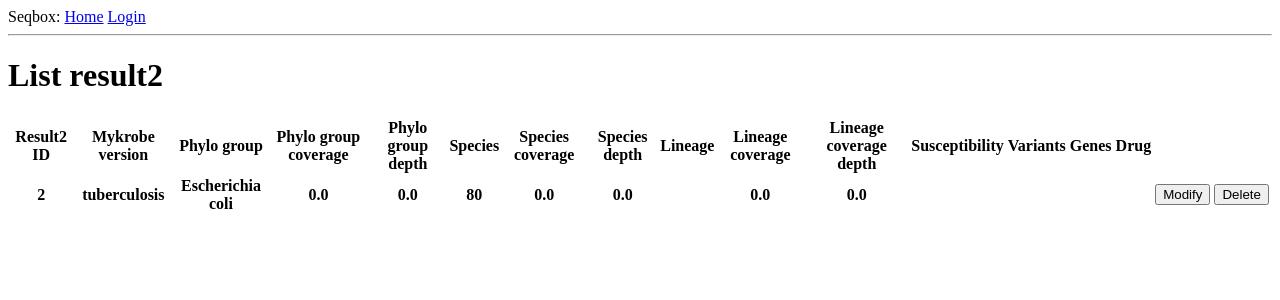
After one commit to meta00/seqbox, a Flask app: page /list_result2 in a window 1280 px wide. The commit adds this page. Shown: the top 300 px of the page. Run offline with Flask 2, Linux system fonts and the light colour scheme; data comes from the database, SQL or seed files in the repository; lists and menus that the app fills with data are empty; some libraries are stand-ins or nearby versions.

Commit message:
add to src

```diff
--- a/src/app/routes.py
+++ b/src/app/routes.py
@@ -101,8 +101,22 @@ def sample():
 
     form = SampleForm()
     if form.validate_on_submit():
-        sample = Sample(id_sample=form.id_sample.data, num_seq=form.num_seq.data, date_time=form.date_time.data, organism=form.organism.data, location=form.location.data, batch=form.batch.data, path_r1=form.path_r1.data, path_r2=form.path_r2,result1=form.result1.data,result2=form.result2.data)
 
+        result1=form.result1.data
+        result2=form.result2.data
+        batch=form.batch.data
+        location=form.location.data
+        result1= None if result1 =='' else result1
+        result2= None if result2 =='' else result2
+        batch= None if batch =='' else batch
+        location= None if location =='' else location
+
+        sample = Sample(id_sample=form.id_sample.data, num_seq=form.num_seq.data,
+         date_time=form.date_time.data, organism=form.organism.data,
+         location=location, batch=batch,
+         path_r1=form.path_r1.data, path_r2=form.path_r2.data,
+         result1=result1,result2=result2)
+        print(sample)
         #save the model to the database
         db.session.add(sample)
         db.session.commit()
@@ -120,11 +134,12 @@ def list_sample():
     if request.method == 'GET':
         samples=db.session.query(Sample).all()
         db.session.commit()
+        # return render_template('query.html', samples=samples, title='list sample')
+        # for sample in samples:
+        #     print(sample)
+        #     print (sample.id_sample,sample.num_seq,sample.date_time,sample.batch,sample.organism,sample.location,sample.path_r1,sample.path_r2,sample.result1,sample.result2)
+        #     flash('Sample selected successfully!')
         return render_template('query.html', samples=samples, title='list sample')
-    # for sample in samples:
-    #     print(sample)
-    #     print (sample.id_sample,sample.num_seq,sample.date_time,sample.batch,sample.organism,sample.location,sample.path_r1,sample.path_r2,sample.result1,sample.result2)
-    #     flash('Sample selected successfully!')
     if request.method == 'POST':
         try:
             id = request.form['modify']
@@ -141,6 +156,9 @@ def edit(id):
         kwargs = {'id_sample':id}
         sample=Sample.query.filter_by(**kwargs).first()
         db.session.commit()
+        return render_template('sample_edit.html',
+                           sample=sample)
+
 
     if request.method == 'POST':
         id_sample = request.form.get('id_sample')
@@ -153,12 +171,14 @@ def edit(id):
         path_r2= request.form.get('path_r2')
         result1 = request.form.get('result1')
         result2 = request.form.get('result2')
-        sample=Sample.query.filter_by(id_sample=id_sample).update({"num_seq": num_seq,"date_time":date_time,"batch": batch,"organism": organism,"location": location,"path_r1":path_r1,"path_r2": path_r2,"result1": result1,"result2": result2})
+        Sample.query.filter_by(id_sample=id_sample).update({"num_seq": num_seq,
+            "date_time":date_time, "batch": batch,"organism": organism,
+            "location": location,"path_r1":path_r1,"path_r2": path_r2,"result1":result1,"result2":result2})
+
+
         db.session.commit()
         flash('Sample modifited successfully!')
         return render_template('index.html')
-    return render_template('sample_edit.html',
-                           sample=sample)
 
 @app.route('/sample_delete/<id>', methods=['GET', 'POST'])
 def sample_delete(id):
@@ -211,6 +231,8 @@ def batch_edit(id):
         kwargs = {'id_batch':id}
         batch=Batch.query.filter_by(**kwargs).first()
         db.session.commit()
+        return render_template('batch_edit.html',
+                           batch=batch)
 
     if request.method == 'POST':
         id_batch= request.form.get('id_batch')
@@ -218,12 +240,12 @@ def batch_edit(id):
         date_batch = request.form.get('date_batch')
         instrument = request.form.get('instrument')
         primer = request.form.get('primer')
-        batch=Batch.query.filter_by(id_batch=id_batch).update({"name_batch": name_batch,"date_batch": date_batch,"instrument": instrument,"primer": primer})
+        batch=Batch.query.filter_by(id_batch=id_batch).update({"name_batch": name_batch,"date_batch": date_batch,
+            "instrument": instrument,"primer": primer})
         db.session.commit()
         flash('Batch modifited successfully!')
         return render_template('index.html')
-    return render_template('batch_edit.html',
-                           batch=batch)
+
 @app.route('/batch_delete/<id>', methods=['GET', 'POST'])
 def batch_delete(id):
 
@@ -271,6 +293,8 @@ def location_edit(id):
         kwargs = {'id_location':id}
         location=Location.query.filter_by(**kwargs).first()
         db.session.commit()
+        return render_template('location_edit.html',
+                           location=location)
 
     if request.method == 'POST':
         id_location = request.form.get('id_location')
@@ -278,12 +302,13 @@ def location_edit(id):
         country = request.form.get('country')
         province = request.form.get('province')
         city = request.form.get('city')
-        location=Location.query.filter_by(id_location=id_location).update({"continent":continent, "country":country, "province":province, "city":city})
+        location=Location.query.filter_by(id_location=id_location).update({"continent":continent,
+            "country":country, "province":province,
+            "city":city})
         db.session.commit()
         flash('Location modifited successfully!')
         return render_template('index.html')
-    return render_template('location_edit.html',
-                           location=location)
+
 
 @app.route('/location_delete/<id>', methods=['GET', 'POST'])
 def location_delete(id):
@@ -332,6 +357,8 @@ def result1_edit(id):
         kwargs = {'id_result1':id}
         result1=Result1.query.filter_by(**kwargs).first()
         db.session.commit()
+        return render_template('result1_edit.html',
+                           result1=result1)
 
     if request.method == 'POST':
         id_result1 = request.form.get('id_result1')
@@ -344,12 +371,14 @@ def result1_edit(id):
         mean_depth = request.form.get('mean_depth')
         coverage = request.form.get('coverage')
 
-        result1=Result1.query.filter_by(id_result1=id_result1).update({"qc": qc,"ql": ql,"description": description,"snapper_variants": snapper_variants,"snapper_ignored": snapper_ignored,"num_heterozygous": num_heterozygous,"mean_depth": mean_depth,"coverage": coverage})
+        result1=Result1.query.filter_by(id_result1=id_result1).update({"qc": qc,"ql": ql,"description": description,
+            "snapper_variants": snapper_variants,
+            "snapper_ignored": snapper_ignored,"num_heterozygous": num_heterozygous,
+            "mean_depth": mean_depth,"coverage": coverage})
         db.session.commit()
         flash('Result1 modifited successfully!')
         return render_template('index.html')
-    return render_template('result1_edit.html',
-                           result1=result1)
+
 
 @app.route('/result1_delete/<id>', methods=['GET', 'POST'])
 def result1_delete(id):
@@ -373,65 +402,72 @@ def result2():
         return redirect(url_for('index'))
     return render_template('result2.html', title='validate', form=form)
 
-# @app.route('/list_result2', methods = ['GET', 'POST'])
-# def list_result2():
-#     """
-#     List all result2
-#     """
-#     if request.method == 'GET':
-#         result2s=db.session.query(Result2).all()
-#         db.session.commit()
-#         return render_template('result2Query.html', result2s=result2s, title='list result2')
+@app.route('/list_result2', methods = ['GET', 'POST'])
+def list_result2():
+    """
+    List all result2
+    """
+    if request.method == 'GET':
+        result2s=db.session.query(Result2).all()
+        db.session.commit()
+        return render_template('result2Query.html', result2s=result2s, title='list result2')
 
-#     if request.method == 'POST':
-#         try:
-#             id = request.form['modify']
-#             return redirect(url_for('result2_edit', id = id))
-#         except:
-#             id = request.form['delete']
-#             return redirect(url_for('result2_delete',id = id))
+    if request.method == 'POST':
+        try:
+            id = request.form['modify']
+            return redirect(url_for('result2_edit', id = id))
+        except:
+            id = request.form['delete']
+            return redirect(url_for('result2_delete',id = id))
 
 
-# @app.route('/result2_edit/<id>', methods = ['GET', 'POST'])
-# def result2_edit(id):
+@app.route('/result2_edit/<id>', methods = ['GET', 'POST'])
+def result2_edit(id):
 
-#     if request.method == 'GET':
-#         kwargs = {'id_result2':id}
-#         result2=Result2.query.filter_by(**kwargs).first()
-#         db.session.commit()
+    if request.method == 'GET':
+        kwargs = {'id_result2':id}
+        result2=Result2.query.filter_by(**kwargs).first()
+        db.session.commit()
+        return render_template('result2_edit.html',
+                           result2=result2)
 
-#     if request.method == 'POST':
-#         id_result2 = request.form.get('id_result2')
-#         mykrobe_version= request.form.get('mykrobe_version')
-#         phylo_grp = request.form.get('phylo_grp')
-#         phylo_grp_covg= request.form.get('phylo_grp_covg')
-#         phylo_grp_depth = request.form.get('phylo_grp_depth')
-#         species= request.form.get('species')
-#         species_covg = request.form.get('species_covg')
-#         species_depth = request.form.get('species_depth')
-#         lineage = request.form.get('lineage')
-#         lineage_covg = request.form.get('lineage_covg')
-#         lineage_depth = request.form.get('lineage_depth')
-#         susceptibility = request.form.get('susceptibility')
-#         variants = request.form.get('variants')
-#         genes = request.form.get('genes')
-#         drug = request.form.get('drug')
+    if request.method == 'POST':
+        id_result2 = request.form.get('id_result2')
+        mykrobe_version= request.form.get('mykrobe_version')
+        phylo_grp = request.form.get('phylo_grp')
+        phylo_grp_covg= request.form.get('phylo_grp_covg')
+        phylo_grp_depth = request.form.get('phylo_grp_depth')
+        species= request.form.get('species')
+        species_covg = request.form.get('species_covg')
+        species_depth = request.form.get('species_depth')
+        lineage = request.form.get('lineage')
+        lineage_covg = request.form.get('lineage_covg')
+        lineage_depth = request.form.get('lineage_depth')
+        susceptibility = request.form.get('susceptibility')
+        variants = request.form.get('variants')
+        genes = request.form.get('genes')
+        drug = request.form.get('drug')
 
 
-#         result2=Result2.query.filter_by(id_result2=id_result2).update({})
-#         db.session.commit()
-#         flash('Result2 modifited successfully!')
-#         return render_template('index.html')
-#     return render_template('result2_edit.html',
-#                            result2=result2)
+        result2=Result2.query.filter_by(id_result2=id_result2).update({"mykrobe_version":mykrobe_version,"phylo_grp":phylo_grp,
+            "phylo_grp_covg":phylo_grp_covg,"phylo_grp_depth":phylo_grp_depth,
+            "species":species,"species_covg":species_covg,
+            "species_depth":species_depth,"lineage":lineage,
+            "lineage_covg":lineage_covg,"lineage_depth":lineage_depth,
+            "susceptibility":susceptibility,"variants":variants,
+            "genes":genes,"drug":drug})
+        db.session.commit()
+        flash('Result2 modifited successfully!')
+        return render_template('index.html')
 
-# @app.route('/result2_delete/<id>', methods=['GET', 'POST'])
-# def result2_delete(id):
 
-#     Result2.query.filter_by(id_result2=id).delete()
-#     db.session.commit()
-#     flash('Result2 is deleted')
-#     return render_template('result2_delete.html')
+@app.route('/result2_delete/<id>', methods=['GET', 'POST'])
+def result2_delete(id):
+
+    Result2.query.filter_by(id_result2=id).delete()
+    db.session.commit()
+    flash('Result2 is deleted')
+    return render_template('result2_delete.html')
 
 @app.route('/study', methods=['GET', 'POST'])
 def study():
@@ -446,52 +482,54 @@ def study():
         flash('Congratulations, you are now a registered study!')
         return redirect(url_for('index'))
     return render_template('study.html', title='validate', form=form)
-# @app.route('/list_study', methods = ['GET', 'POST'])
-# def list_study():
-#     """
-#     List all study
-#     """
-#     if request.method == 'GET':
-#         studies=db.session.query(study).all()
-#         db.session.commit()
-#         return render_template('studyQuery.html', studies=studies, title='list study')
+@app.route('/list_study', methods = ['GET', 'POST'])
+def list_study():
+    """
+    List all study
+    """
+    if request.method == 'GET':
+        studys=db.session.query(Study).all()
+        db.session.commit()
+        return render_template('studyQuery.html', studys=studys, title='list study')
 
-#     if request.method == 'POST':
-#         try:
-#             id = request.form['modify']
-#             return redirect(url_for('study_edit', id = id))
-#         except:
-#             id = request.form['delete']
-#             return redirect(url_for('study_delete',id = id))
+    if request.method == 'POST':
+        try:
+            id = request.form['modify']
+            return redirect(url_for('study_edit', id = id))
+        except:
+            id = request.form['delete']
+            return redirect(url_for('study_delete',id = id))
 
 
-# @app.route('/study_edit/<id>', methods = ['GET', 'POST'])
-# def study_edit(id):
+@app.route('/study_edit/<id>', methods = ['GET', 'POST'])
+def study_edit(id):
 
-#     if request.method == 'GET':
-#         kwargs = {'id_study':id}
-#         study=Study.query.filter_by(**kwargs).first()
-#         db.session.commit()
+    if request.method == 'GET':
+        kwargs = {'id_study':id}
+        study=Study.query.filter_by(**kwargs).first()
+        db.session.commit()
+        return render_template('study_edit.html',
+                           study=study)
 
-#     if request.method == 'POST':
-#         id_study = request.form.get('id_study')
-#         date_study= request.form.get('date_study')
-#         result_study = request.form.get('result_study')
-#
-#         study=Study.query.filter_by(id_study=id_study).update({})
-#         db.session.commit()
-#         flash('Study modifited successfully!')
-#         return render_template('index.html')
-#     return render_template('study_edit.html',
-#                            study=study)
+    if request.method == 'POST':
+        id_study = request.form.get('id_study')
+        date_study= request.form.get('date_study')
+        result_study = request.form.get('result_study')
 
-# @app.route('/study_delete/<id>', methods=['GET', 'POST'])
-# def study_delete(id):
+        study=Study.query.filter_by(id_study=id_study).update({"id_study":id_study,"date_study":date_study,"result_study":result_study})
+        db.session.commit()
+        flash('Study modifited successfully!')
+        return render_template('index.html')
 
-#     Study.query.filter_by(id_study=id).delete()
-#     db.session.commit()
-#     flash('Study is deleted')
-#     return render_template('study_delete.html')
+
+@app.route('/study_delete/<id>', methods=['GET', 'POST'])
+def study_delete(id):
+
+    Study.query.filter_by(id_study=id).delete()
+    db.session.commit()
+    flash('Study is deleted')
+    return render_template('study_delete.html')
+
 @app.route('/sample_study', methods=['GET', 'POST'])
 def sample_study():
     form = Sample_studyForm()
--- a/src/app/templates/batch_edit.html
+++ b/src/app/templates/batch_edit.html
@@ -8,7 +8,8 @@
     <table>
         <tr>
             <th>Batch ID:</th>
-            <th><input type="text" value="{{batch.id_batch}}" name="id_batch" disabled></th>
+            <th>{{batch.id_batch}}</th>
+                <input type="hidden" value="{{batch.id_batch}}" name="id_batch"></th>
         </tr>
         <tr>
                 <th>Name batch:</th>
--- a/src/app/templates/index.html
+++ b/src/app/templates/index.html
@@ -28,7 +28,8 @@
                         <option value="/list_sample">List_sample<option>
                         <option value="/list_location">List_location<option>
                         <option value="/list_result1">List_result1<option>
-                        <option value="/list_result2">List_result1<option>
+                        <option value="/list_result2">List_result2<option>
+                        <option value="/list_study">List_study<option>
 
 
                     </select>
--- a/src/app/templates/location_edit.html
+++ b/src/app/templates/location_edit.html
@@ -8,7 +8,8 @@
     <table>
         <tr>
             <th>Location  ID:</th>
-            <th><input type="text" value="{{location.id_location}}" name="id_location" disabled></th>
+            <th>{{location.id_location}}</th>
+                <input type="hidden" value="{{location.id_location}}" name="id_location"></th>
         </tr>
         <tr>
                 <th>Continent:</th>
--- a/src/app/templates/query.html
+++ b/src/app/templates/query.html
@@ -20,7 +20,7 @@
                 <th>Result1</th>
                 <th>Result2</th>
             </tr>
-        {% for sample in samples %}
+        {% for sample in samples  %}
                 <tr>
                 <form method="GET" action="./list_sample" style="display: inline">
                     <th>{{sample.id_sample}}</th>
--- a/src/app/templates/result1_edit.html
+++ b/src/app/templates/result1_edit.html
@@ -8,7 +8,8 @@
     <table>
         <tr>
             <th>Result1 ID:</th>
-            <th><input type="text" value="{{result1.id_result1}}" name="id_result1" disabled></th>
+            <th>{{result1.id_result1}}</th>
+                <input type="hidden" value="{{result1.id_result1}}" name="id_result1"></th>
         </tr>
         <tr>
                 <th>QC:</th>
--- /dev/null
+++ b/src/app/templates/result2Query.html
@@ -0,0 +1,60 @@
+<!DOCTYPE html>
+<html lang = "en">
+{% extends "base.html" %}
+{% import 'bootstrap/wtf.html' as wtf %}
+{% block content %}
+
+
+    <h1>{{ ('List result2') }}</h1>
+
+        <table>
+            <tr>
+                <th>Result2 ID</th>
+                <th>Mykrobe version</th>
+                <th>Phylo group</th>
+                <th>Phylo group coverage</th>
+                <th>Phylo group depth</th>
+                <th>Species</th>
+                <th>Species coverage</th>
+                <th>Species depth</th>
+                <th>Lineage</th>
+                <th>Lineage coverage</th>
+                <th>Lineage coverage depth</th>
+                <th>Susceptibility</th>
+                <th>Variants</th>
+                <th>Genes</th>
+                <th>Drug</th>
+            </tr>
+        {% for result2 in result2s  %}
+                <tr>
+                <form method="GET" action="./list_result2" style="display: inline">
+                    <th>{{result2.id_result2}}</th>
+                    <th>{{result2.mykrobe_version}}</th>
+                    <th>{{result2.phylo_grp}}</th>
+                    <th>{{result2.phylo_grp_covg}}</th>
+                    <th>{{result2.phylo_grp_depth}}</th>
+                    <th>{{result2.species}}</th>
+                    <th>{{result2.species_covg}}</th>
+                    <th>{{result2.species_depth}}</th>
+                    <th>{{result2.lineage}}</th>
+                    <th>{{result2.lineage_covg}}</th>
+                    <th>{{result2.lineage_depth}}</th>
+                    <th>{{result2.susceptibility}}</th>
+                    <th>{{result2.variants}}</th>
+                    <th>{{result2.genes}}</th>
+                    <th>{{result2.drug}}</th>
+                </form>
+                <form method="POST" action="./list_result2" style="display: inline">
+                    <th>
+                        <button type="submit" name="modify" value="{{  result2.id_result2 }}">Modify</button>
+                    </th>
+                    <th>
+
+                        <button type="submit" name="delete" value="{{  result2.id_result2  }}">Delete</button>
+                    </th>
+                </form>
+                </tr>
+        {% endfor %}
+        </table>
+{% endblock %}
+</html>
--- a/src/app/templates/sample_edit.html
+++ b/src/app/templates/sample_edit.html
@@ -8,7 +8,8 @@
     <table>
         <tr>
             <th>Sample ID:</th>
-            <th><input type="text" value="{{sample.id_sample}}" name="id_sample" disabled></th>
+            <th>{{sample.id_sample}}
+                    <input type="hidden" value="{{sample.id_sample}}" name="id_sample"></th>
         </tr>
         <tr>
                 <th>Number of sequences:</th>
@@ -23,6 +24,7 @@
                 <th>Batch:</th>
                 <th><input type="text" value="{{sample.batch}}" name="batch"></th>
         </tr>
+
 
         <tr>
                 <th>Organism:</th>
```
Also changed, not shown: db/seqbox.sql (+66 -50 lines), src/app/forms.py (+0 -19 lines), src/app/models.py (+10 -9 lines), src/app/templates/result2_delete.html (added, +10 -0 lines), src/app/templates/result2_edit.html (added, +83 -0 lines), src/app/templates/studyQuery.html (added, +36 -0 lines), src/app/templates/study_delete.html (added, +10 -0 lines), src/app/templates/study_edit.html (added, +29 -0 lines).
